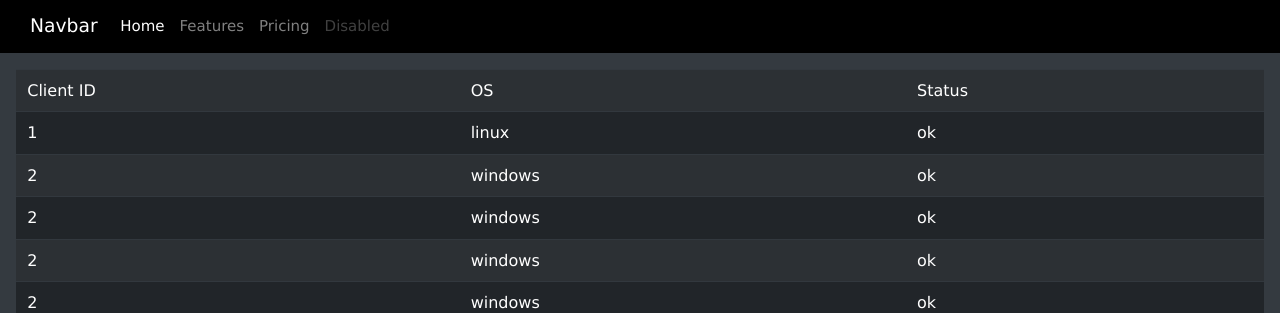
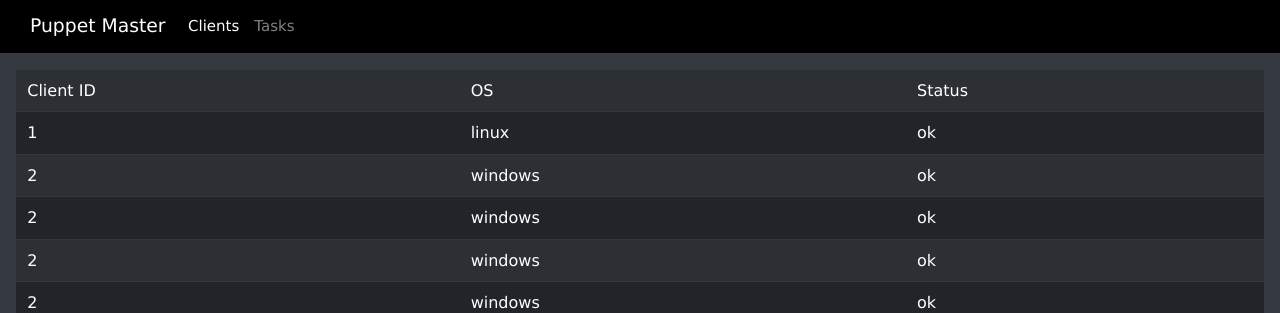
Before and after one commit to ghmo2789/puppet-master, a Django app: page /website/ in a window 1280 px wide. Shown: the top 313 px of the page. Run offline with Django 4.2, Linux system fonts and the light colour scheme; some libraries are stand-ins or nearby versions.

Commit message:
fixed the navbar

```diff
--- a/web-server/django_web_server/website/templates/website/index.html
+++ b/web-server/django_web_server/website/templates/website/index.html
@@ -8,23 +8,14 @@
     <body class="bg-dark text-white">
       <nav class="navbar navbar-dark navbar-expand-lg" style="background-color: black;" >
         <div class="container-fluid">
-          <a class="navbar-brand" href="#">Navbar</a>
-          <button class="navbar-toggler" type="button" data-bs-toggle="collapse" data-bs-target="#navbarNav" aria-controls="navbarNav" aria-expanded="false" aria-label="Toggle navigation">
-            <span class="navbar-toggler-icon"></span>
-          </button>
+          <a class="navbar-brand" href=''>Puppet Master</a>
           <div class="collapse navbar-collapse" id="navbarNav">
             <ul class="navbar-nav">
               <li class="nav-item">
-                <a class="nav-link active" aria-current="page" href="#">Home</a>
+                <a class="nav-link active" aria-current="page" href=''>Clients</a>
               </li>
               <li class="nav-item">
-                <a class="nav-link" href="#">Features</a>
-              </li>
-              <li class="nav-item">
-                <a class="nav-link" href="#">Pricing</a>
-              </li>
-              <li class="nav-item">
-                <a class="nav-link disabled">Disabled</a>
+                <a class="nav-link" href=''>Tasks</a>
               </li>
             </ul>
           </div>
```
